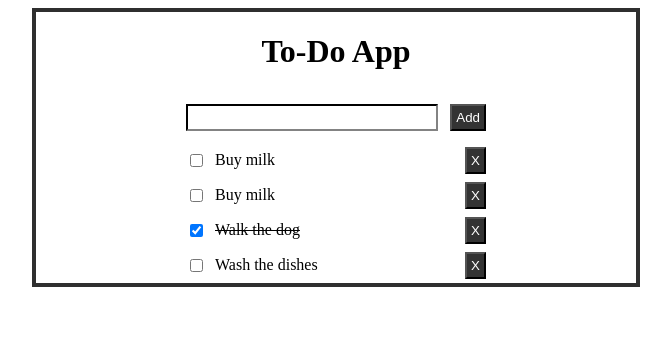
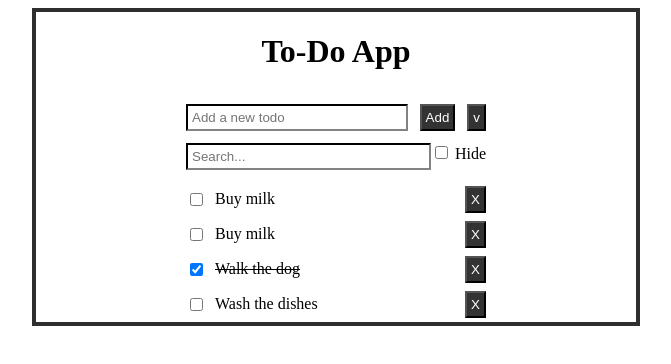
Before and after one commit to bencun/sedc-app, a Vue app: page / in a window 1280 px wide. Shown: the top 364 px of the page, without its empty margins (304-975 px from the left). Built offline with nearby package versions, Linux system fonts and the light colour scheme.

Commit message:
V-if and v-show

```diff
--- a/src/components/TaskForm.vue
+++ b/src/components/TaskForm.vue
@@ -1,12 +1,33 @@
 <template>
   <div class="task-form pl">
+
+    <div class="form-add">
       <input
         class="todo-text ps"
         type="text"
+        placeholder="Add a new todo"
         v-model="todoText"
         @keyup.enter="addHandler"/>
 
       <my-button @click="addHandler">Add</my-button>
+      <my-button @click="showSearch = !showSearch">
+        <span v-show="!showSearch">></span>
+        <span v-show="showSearch">v</span>
+      </my-button>
+    </div>
+
+    <div class="form-search" v-if="showSearch">
+      <input
+        type="text"
+        placeholder="Search..."
+        class="todo-text search-text ps"/>
+
+      <label class="filter">
+        <input type="checkbox">
+        Hide
+      </label>
+    </div>
+
   </div>
 </template>
 
@@ -19,6 +40,7 @@ export default {
   data() {
     return {
       todoText: '',
+      showSearch: true,
     };
   },
   methods: {
@@ -36,11 +58,24 @@ export default {
 .task-form {
   width: $default-width;
   display: flex;
+  flex-wrap: wrap;
   justify-content: space-between;
+
+
   .todo-text {
     color: $text-color;
     border-color: $border-color;
     flex-grow: 1;
   }
+
+  .form-add,
+  .form-search {
+    width: 100%;
+    display: flex;
+  }
+
+  .form-add {
+    margin-bottom: $padding-l;
+  }
 }
 </style>
```
Lines whose indentation alone changed are shown as unchanged.
